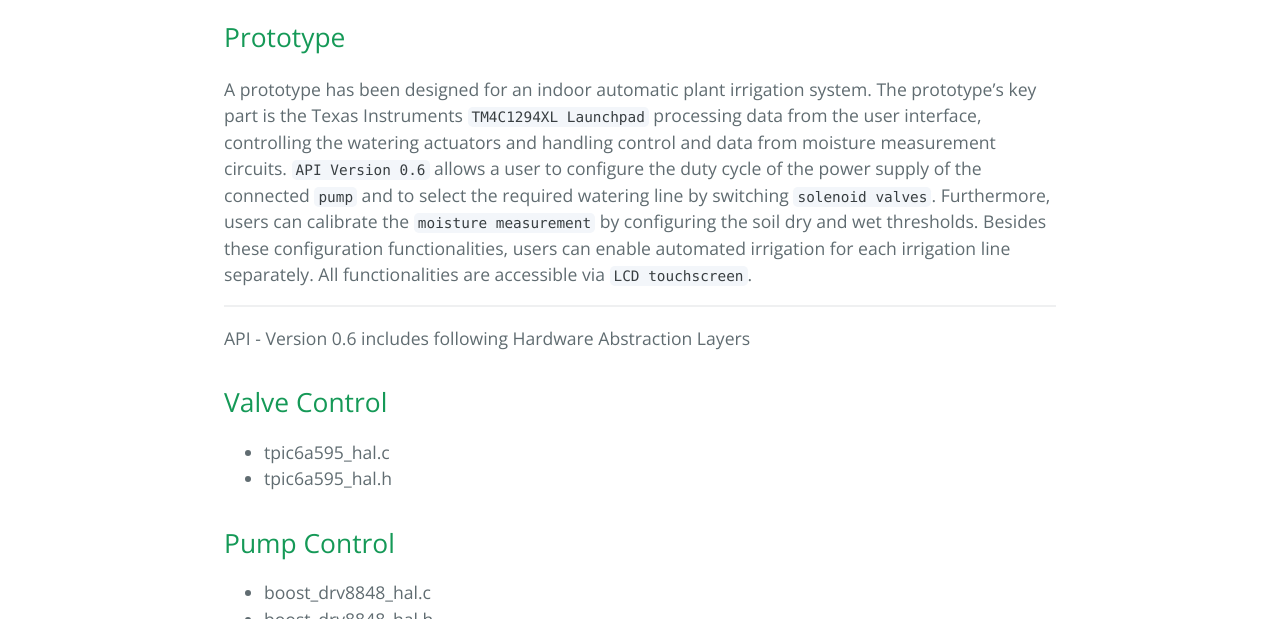
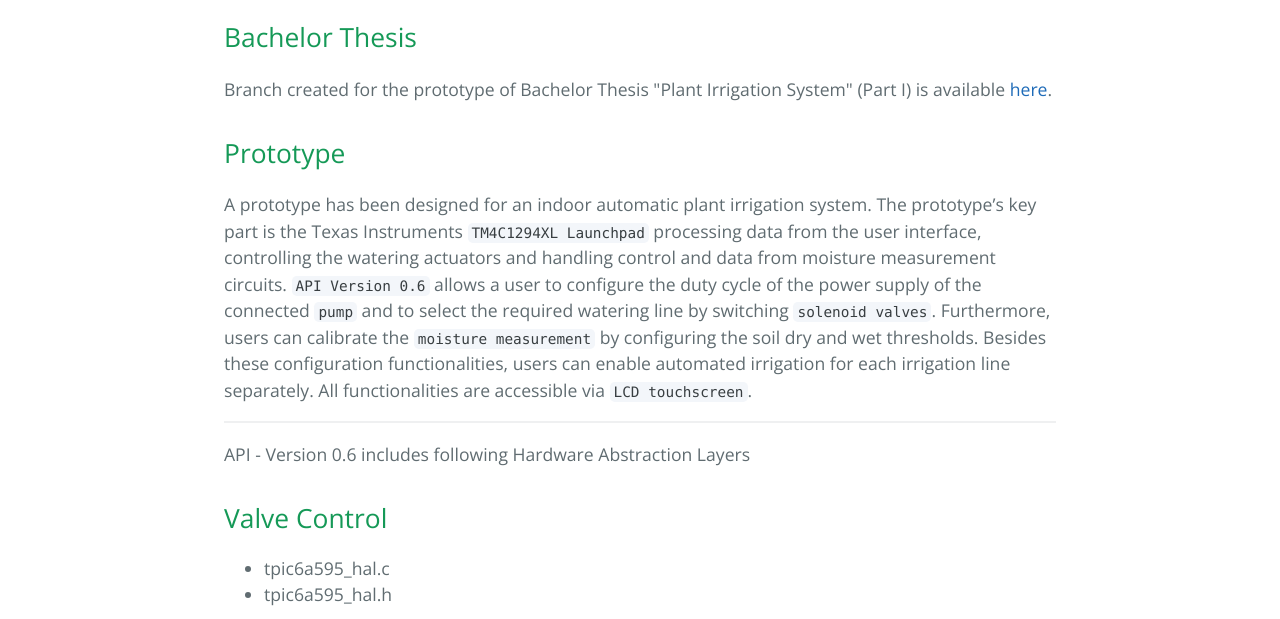
Before and after one commit to SabicAlija/Plant-Irrigation-System, a plain HTML site: page index.html in a window 1280 px wide. Shown: the part 481-1100 px from the top of the page. Drawn offline with nearby package versions, Linux system fonts and the light colour scheme.

Commit message:
Create gh-pages branch via GitHub

```diff
--- a/index.html
+++ b/index.html
@@ -21,6 +21,11 @@
     <section class="main-content">
       <h1>
 <a id="plant-irrigation-system" class="anchor" href="#plant-irrigation-system" aria-hidden="true"><span aria-hidden="true" class="octicon octicon-link"></span></a>Plant Irrigation System</h1>
+
+<h2>
+<a id="bachelor-thesis" class="anchor" href="#bachelor-thesis" aria-hidden="true"><span aria-hidden="true" class="octicon octicon-link"></span></a>Bachelor Thesis</h2>
+
+<p>Branch created for the prototype of Bachelor Thesis "Plant Irrigation System" (Part I) is available <a href="https://github.com/SabicAlija/Plant-Irrigation-System/tree/bachelor-thesis-part-I">here</a>.</p>
 
 <h2>
 <a id="prototype" class="anchor" href="#prototype" aria-hidden="true"><span aria-hidden="true" class="octicon octicon-link"></span></a>Prototype</h2>
```
Also changed, not shown: params.json (+1 -1 lines).
